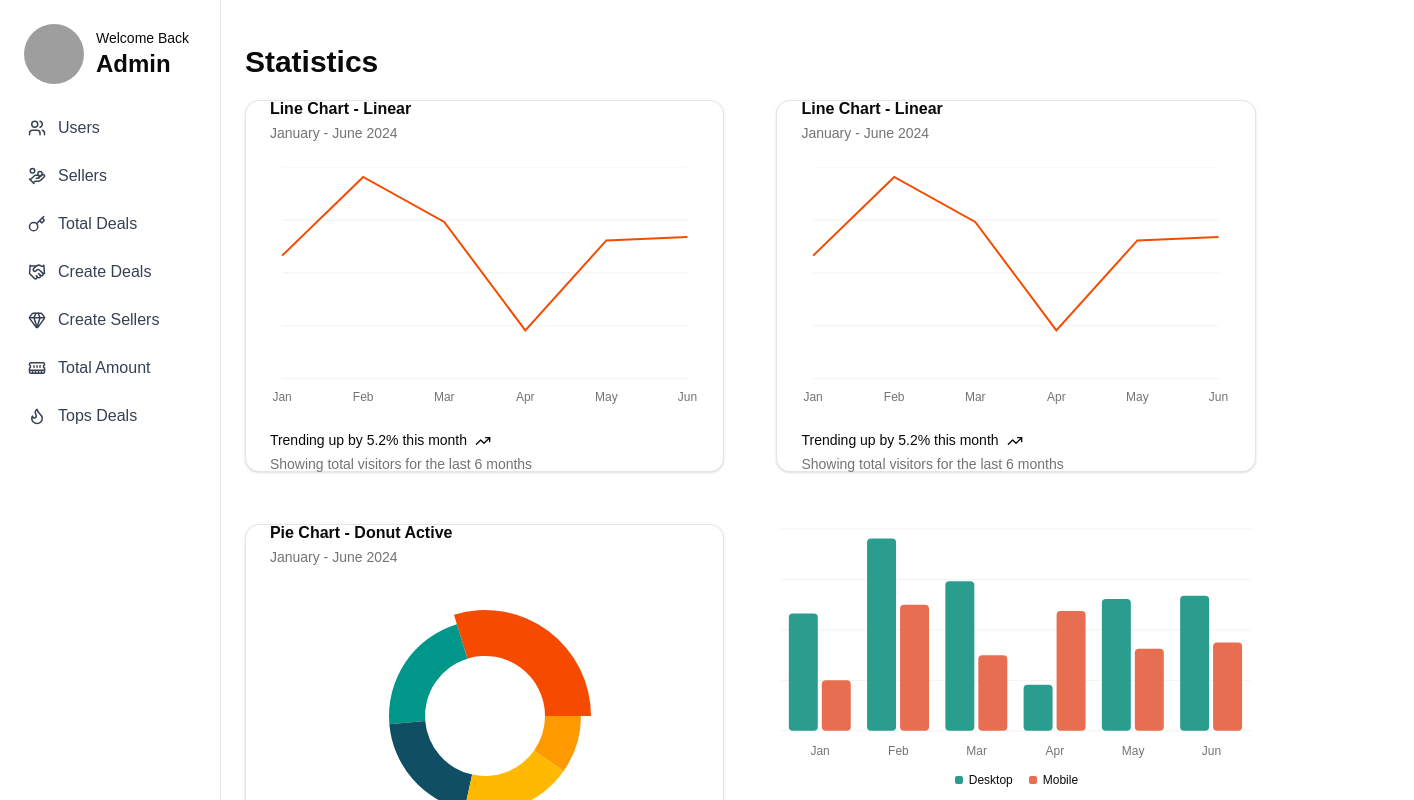
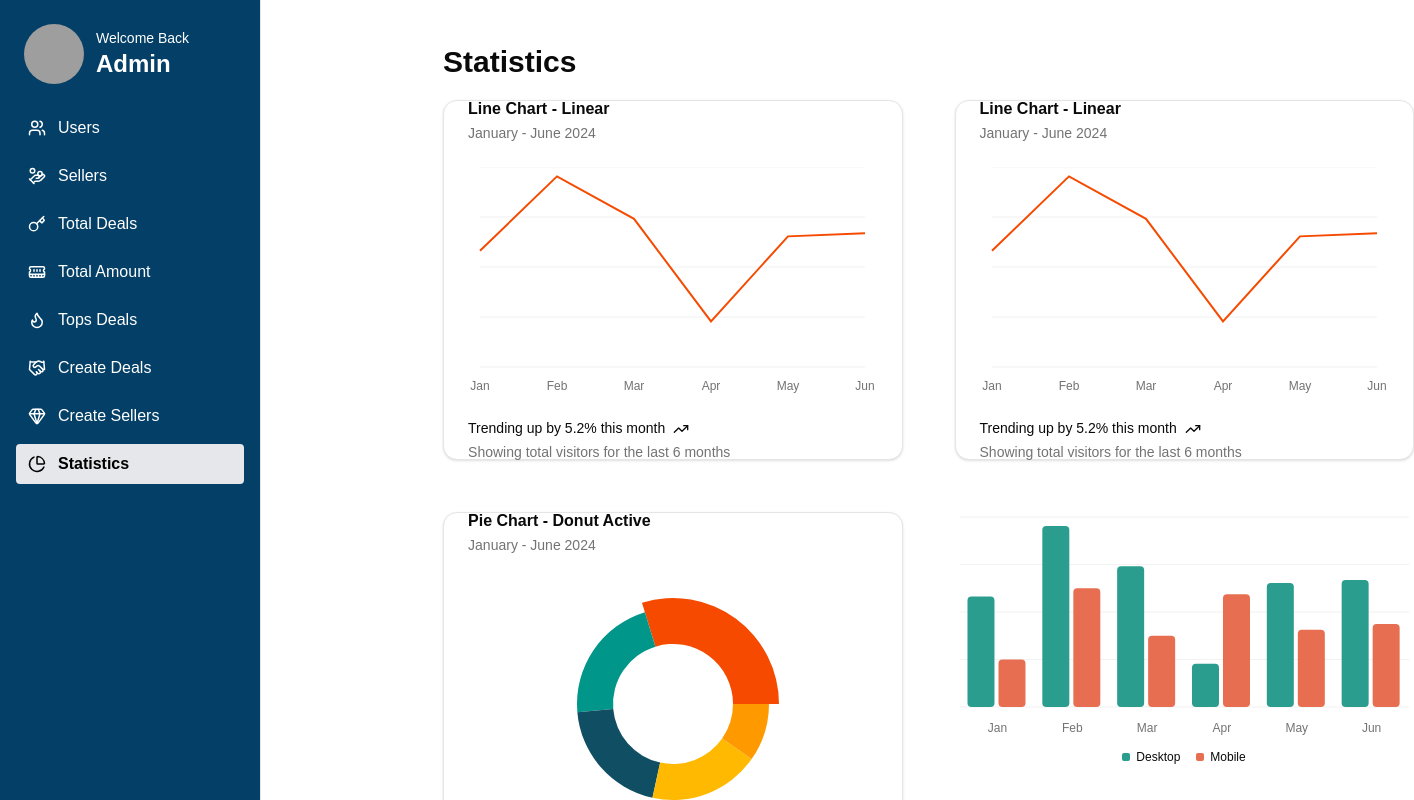
Before and after one commit to suttirakcha/ui-kadealded, a React (Vite) app: page /admin/stats in a window 1280 px wide. Shown: the top 800 px of the page, 1414 px wide, since content can reach past the window. Built offline with nearby package versions, Linux system fonts and the light colour scheme; grey boxes are pictures that could not be loaded; a web font is replaced by a local one.

Commit message:
style: adjust sidebar style

```diff
--- a/src/components/custom/Sidebar.jsx
+++ b/src/components/custom/Sidebar.jsx
@@ -1,23 +1,32 @@
 import { Avatar, AvatarFallback, AvatarImage } from '@/components/ui/avatar';
-import { FlameIcon, GemIcon, HandCoinsIcon, Handshake, Key,MemoryStick, Users } from 'lucide-react';
+import { FlameIcon, GemIcon, HandCoinsIcon, Handshake, Key,MemoryStick, Users, ChartPie } from 'lucide-react';
 import React, { useState } from 'react'
 import { Link, useLocation } from 'react-router';
 
 function Sidebar() {
     const sidebarItems = [
-        { name: "Users", icon: Users, to: "/admin-users" },
-        { name: "Sellers", icon: HandCoinsIcon, to: "/admin-sellers" },
-        { name: "Total Deals", icon: Key, to: "/admin-deal" },
-        { name: "Create Deals", icon: Handshake, to: "/admin-create-deal" },
-        { name: "Create Sellers", icon: GemIcon, to: "/admin-create-seller" },
-        { name: "Total Amount", icon: MemoryStick, to: "/admin-amount" },
-        { name: "Tops Deals", icon: FlameIcon, to: "/admin-top-deals" },
+        { name: "Users", icon: Users, to: "/admin/users" },
+        { name: "Sellers", icon: HandCoinsIcon, to: "/admin/sellers" },
+        { name: "Total Deals", icon: Key, to: "/admin/deal" },
+        { name: "Total Amount", icon: MemoryStick, to: "/admin/amount" },
+        { name: "Tops Deals", icon: FlameIcon, to: "/admin/top-deals" },
+        { name: "Create Deals", icon: Handshake, to: "/admin/create-deal" },
+        { name: "Create Sellers", icon: GemIcon, to: "/admin/create-seller" },
+        { name: "Statistics", icon: ChartPie, to: "/admin/stats" },
     ];
+    // { path: "users", element: <AdminUsers /> },
+    //     { path: "sellers", element: <AdminSellers /> },
+    //     { path: "deal", element: <AdminDeals /> },
+    //     { path: "amount", element: <AdminAmount /> },
+    //     { path: "top-deals", element: <AdminTopDeals /> },
+    //     { path: "create-deal", element: <AdminCreateDeal /> },
+    //     { path: "create-seller", element: <AdminCreateSeller /> },
+    //     { path: "stats", element: <AdminStats /> },
 
     const [user, setUser] = useState("hey");
      const location = useLocation();
     return (
-            <div className="w-64 bg-white border-r min-h-screen h-full p-4">
+            <div className="w-88 text-white bg-[#033f66] border-r min-h-screen h-full p-4">
                 <div className='flex p-2 gap-3 mb-4'>
                     <div>
                         {user && (
@@ -45,7 +54,7 @@ function Sidebar() {
                                 key={i}
                                 to={to}
                                 className={`flex items-center gap-3 px-3 py-2 rounded transition-colors
-                                    ${isActive ? "bg-gray-200 text-black font-semibold" : "hover:bg-gray-100 text-gray-700"
+                                    ${isActive ? "bg-gray-200 text-black font-semibold" : "hover:bg-[#032238] text-white"
                                     }`}
                             >
                                 <Icon size={18} />
--- a/src/pages/admin/AdminStats.jsx
+++ b/src/pages/admin/AdminStats.jsx
@@ -1,11 +1,10 @@
 import { BarGraphComp } from "@/components/charts/BarGraphComp";
 import { DonutActiveComp } from "@/components/charts/DonutActiveComp";
 import { LineChartComp } from "@/components/charts/LineChartComp";
-import Sidebar from "@/components/custom/Sidebar";
 
 function AdminStats() {
   return (
-      <div className="max-w-[1200px] mx-auto w-full">
+      <div className="max-w-[1200px] mx-auto w-full ml-[158px]">
       <h1 className="w-full font-bold text-3xl py-5">Statistics</h1>
       <div className="grid grid-cols-2 gap-13">
         <LineChartComp />
```
